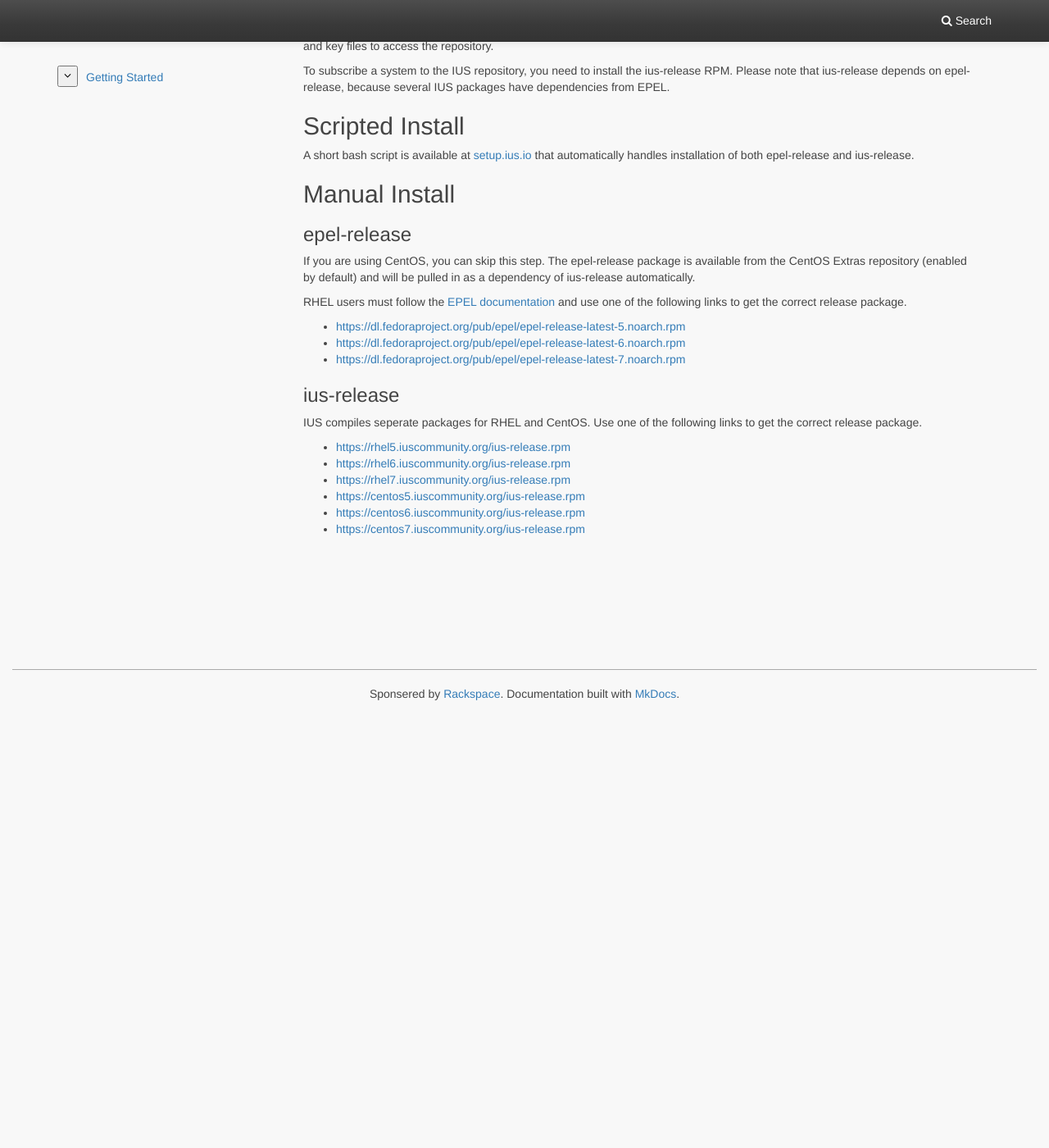
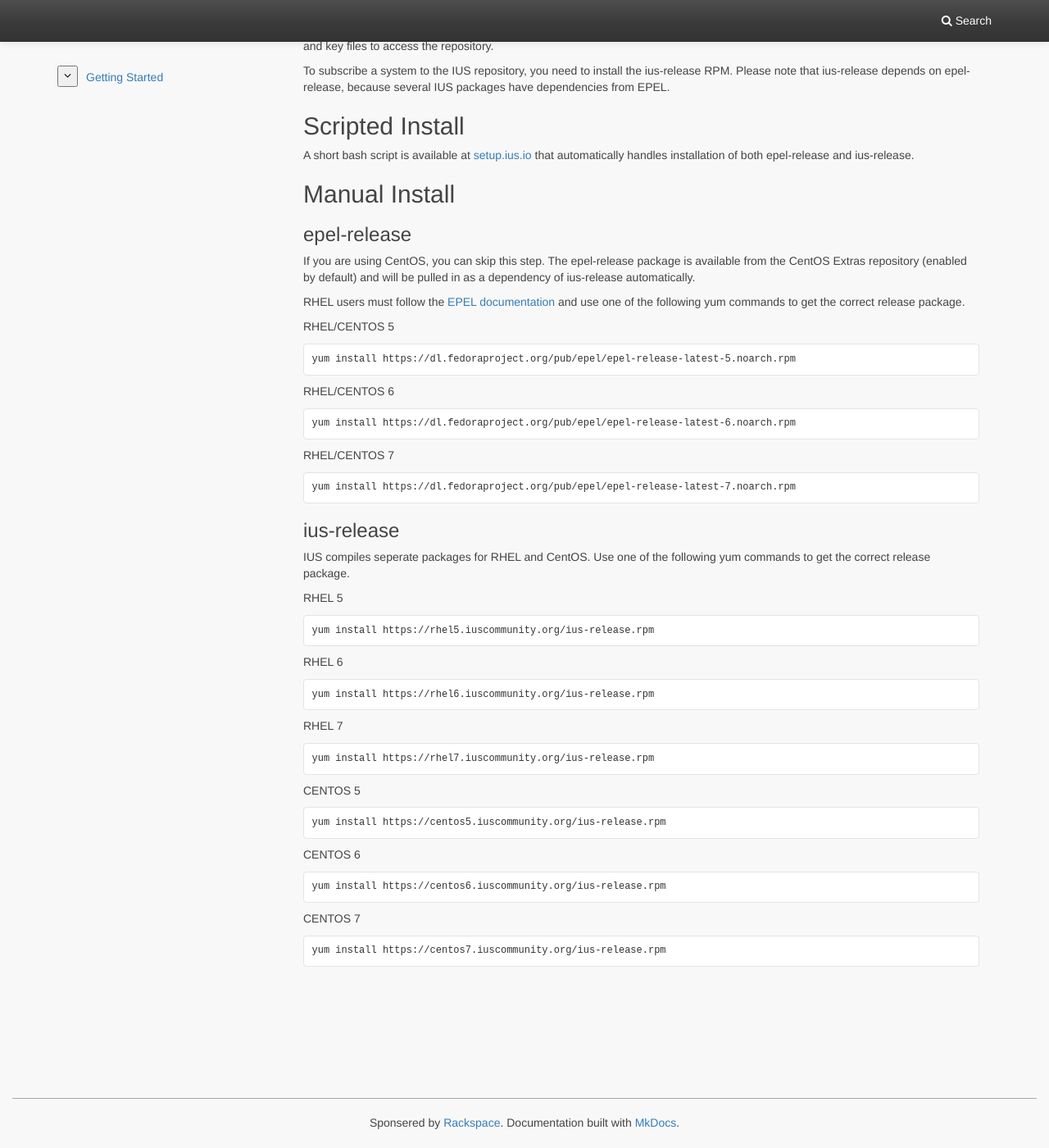
Before and after one commit to iusrepo/ius.io, an MkDocs documentation site: the page built from docs/GettingStarted.md, in a window 1280 px wide and 1400 px high, scrolled down 378 px. Shown: the whole window at 82% size. Built offline with MkDocs 1.6.1, drawn with Linux system fonts in a browser that asks for light colours; nearby versions of some CDN libraries; library files that are not in the unit come from our copies; comment, search, counter and statistics services are not loaded; old or Windows-style settings are respelled for this version of MkDocs; before the commit the page ends 1255 px from its top, so only the background shows below that.

Commit message:
Changed links into yum commands

````diff
--- a/docs/GettingStarted.md
+++ b/docs/GettingStarted.md
@@ -37,34 +37,70 @@ available from the CentOS Extras repository (enabled by default) and will be
 pulled in as a dependency of ius-release automatically.
 
 RHEL users must follow the [EPEL documentation][4] and use one of the following
-links to get the correct release package.
+yum commands to get the correct release package.
 
-* [https://dl.fedoraproject.org/pub/epel/epel-release-latest-5.noarch.rpm][5]
-* [https://dl.fedoraproject.org/pub/epel/epel-release-latest-6.noarch.rpm][6]
-* [https://dl.fedoraproject.org/pub/epel/epel-release-latest-7.noarch.rpm][7]
+
+RHEL/CENTOS 5
+
+```sh
+yum install https://dl.fedoraproject.org/pub/epel/epel-release-latest-5.noarch.rpm
+```
+
+RHEL/CENTOS 6
+
+```sh
+yum install https://dl.fedoraproject.org/pub/epel/epel-release-latest-6.noarch.rpm
+```
+
+RHEL/CENTOS 7
+
+```sh
+yum install https://dl.fedoraproject.org/pub/epel/epel-release-latest-7.noarch.rpm
+```
+
 
 ### ius-release
 
 IUS compiles seperate packages for RHEL and CentOS.  Use one of the following
-links to get the correct release package.
+yum commands to get the correct release package.
 
-* [https://rhel5.iuscommunity.org/ius-release.rpm][8]
-* [https://rhel6.iuscommunity.org/ius-release.rpm][9]
-* [https://rhel7.iuscommunity.org/ius-release.rpm][10]
-* [https://centos5.iuscommunity.org/ius-release.rpm][11]
-* [https://centos6.iuscommunity.org/ius-release.rpm][12]
-* [https://centos7.iuscommunity.org/ius-release.rpm][13]
+RHEL 5
+
+```sh
+yum install https://rhel5.iuscommunity.org/ius-release.rpm
+```
+
+RHEL 6
+
+```sh
+yum install https://rhel6.iuscommunity.org/ius-release.rpm
+```
+RHEL 7
+
+```sh
+yum install https://rhel7.iuscommunity.org/ius-release.rpm
+```
+
+CENTOS 5
+
+```sh
+yum install https://centos5.iuscommunity.org/ius-release.rpm
+```
+
+CENTOS 6
+
+```sh
+yum install https://centos6.iuscommunity.org/ius-release.rpm
+```
+
+CENTOS 7
+
+```sh
+yum install https://centos7.iuscommunity.org/ius-release.rpm
+```
+
 
 [1]: https://dl.iuscommunity.org/pub/ius/IUS-COMMUNITY-EUA
 [2]: Usage.md
 [3]: http://setup.ius.io
 [4]: https://fedoraproject.org/wiki/EPEL#How_can_I_use_these_extra_packages.3F
-[5]: https://dl.fedoraproject.org/pub/epel/epel-release-latest-5.noarch.rpm
-[6]: https://dl.fedoraproject.org/pub/epel/epel-release-latest-6.noarch.rpm
-[7]: https://dl.fedoraproject.org/pub/epel/epel-release-latest-7.noarch.rpm
-[8]: https://rhel5.iuscommunity.org/ius-release.rpm
-[9]: https://rhel6.iuscommunity.org/ius-release.rpm
-[10]: https://rhel7.iuscommunity.org/ius-release.rpm
-[11]: https://centos5.iuscommunity.org/ius-release.rpm
-[12]: https://centos6.iuscommunity.org/ius-release.rpm
-[13]: https://centos7.iuscommunity.org/ius-release.rpm
````
